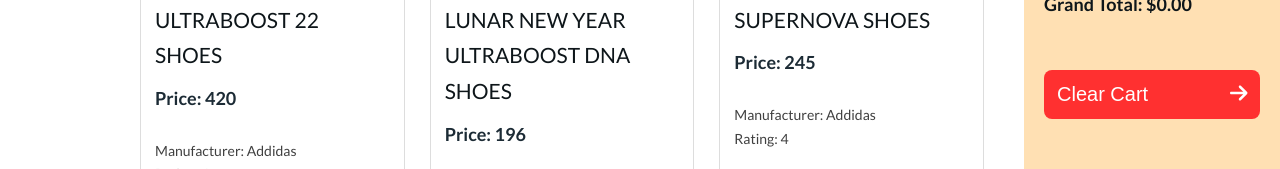
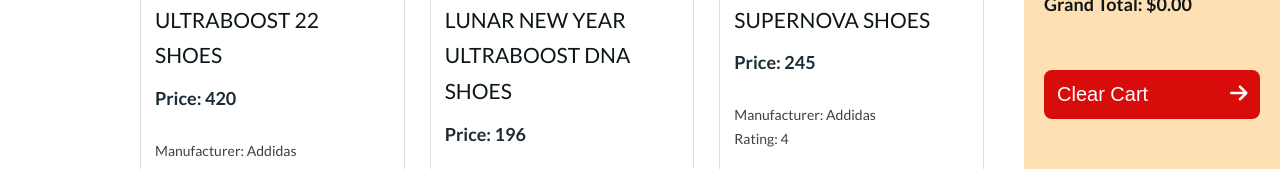
Before and after one commit to naimurcse/react-ema-john-recap, a React (Vite) app: page / in a window 1280 px wide. In both pictures the pointer is over the button "Clear Cart". Shown: the part 383-552 px from the top of the page. Built offline with nearby package versions, Linux system fonts and the light colour scheme.

Commit message:
Clear Cart button's style with hover effect is done

```diff
--- a/src/components/Shop/Shop.css
+++ b/src/components/Shop/Shop.css
@@ -38,6 +38,7 @@
    min-width: 100%;
    font-size: 2rem;
    cursor: pointer;
+   transition: all 0.3s ease;
 }
 
 .btn-flex {
@@ -48,3 +49,7 @@
    background-color: var(--color-red);
    color: var(--color-white);
 }
+.btn-danger:hover {
+   background-color: var(--color-red-hover);
+   color: var(--color-white);
+}
--- a/src/index.css
+++ b/src/index.css
@@ -15,6 +15,7 @@
    --color-btn-add-to-cart-hover: #ff7700;
 
    --color-red: #ff3030;
+   --color-red-hover: #d90c0c;
 }
 
 /* Reset with universal selector */
```
